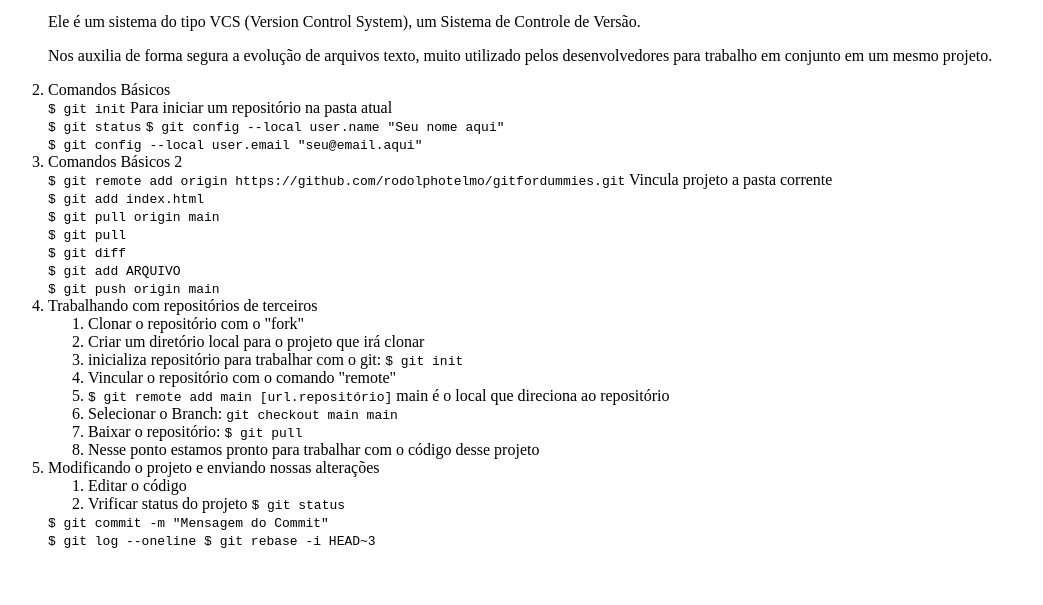
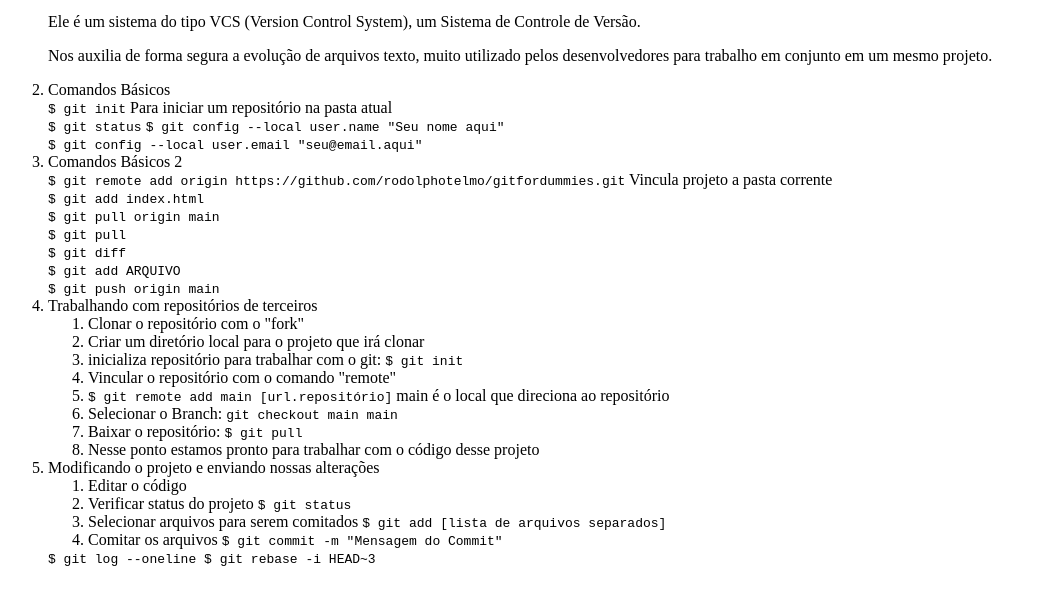
Before and after one commit to rodolphotelmo/gitfordummies, a plain HTML site: page index.html in a window 1280 px wide. Shown: the part 101-706 px from the top of the page, without its empty margins (0-1043 px from the left). Drawn offline with Linux system fonts and the light colour scheme.

Commit message:
adicionado novos passos

```diff
--- a/index.html
+++ b/index.html
@@ -38,11 +38,14 @@
         <li>Modificando o projeto e enviando nossas alterações
             <ol>
                 <li>Editar o código</li>
-                <li>Vrificar status do projeto <code>$ git status</code></li>
+                <li>Verificar status do projeto <code>$ git status</code></li>
+                <li>Selecionar arquivos para serem comitados <code>$ git add [lista de arquivos separados]</code></li>
+                <li>Comitar os arquivos <code>$ git commit -m "Mensagem do Commit" </code></li>
+
             </ol>
         </li>
 
-            <code>$ git commit -m "Mensagem do Commit" </code><br />
+
             <code>$ git log --oneline </code>
             <code>$ git rebase -i HEAD~3</code>
     </ol>
```
